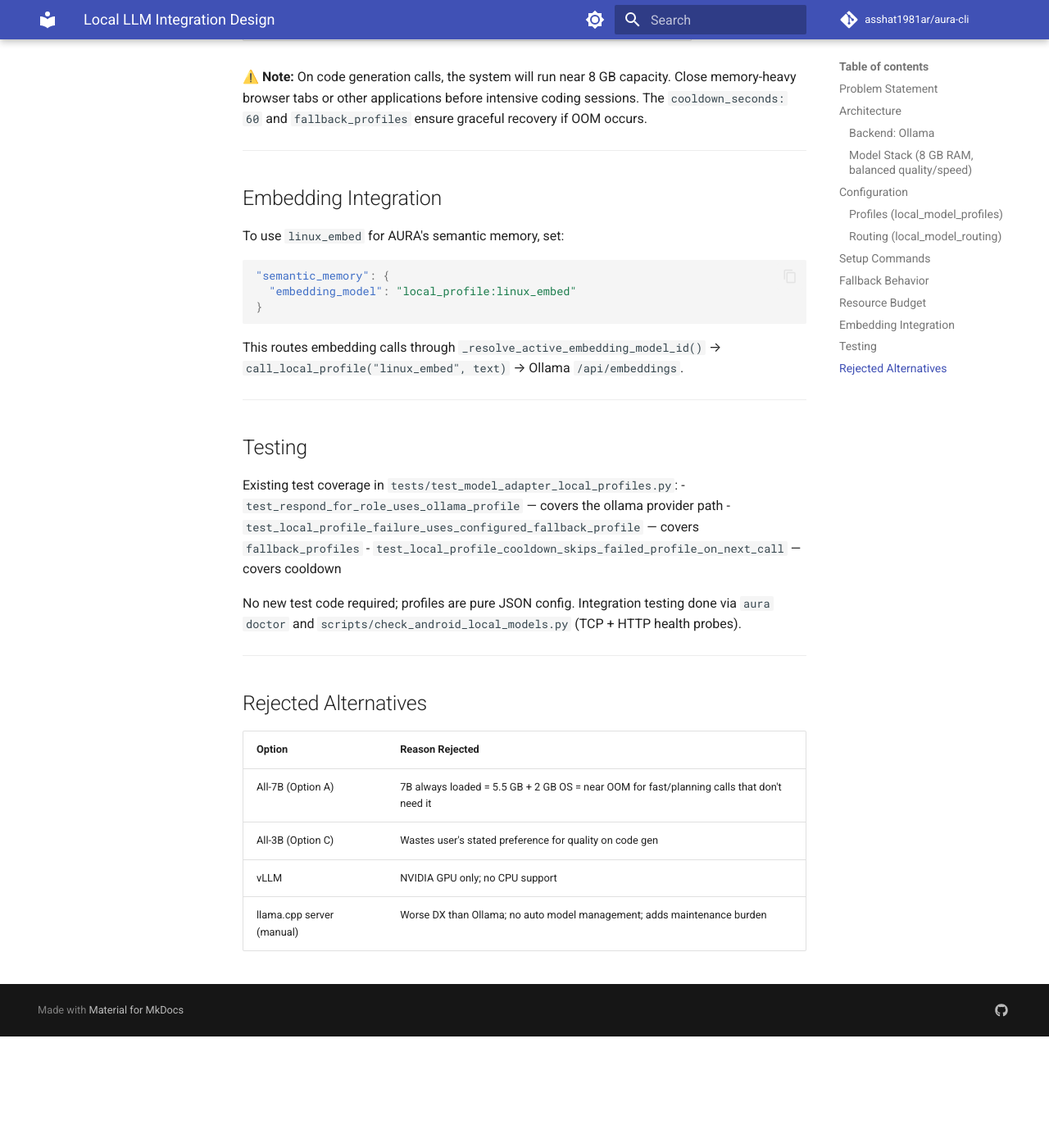
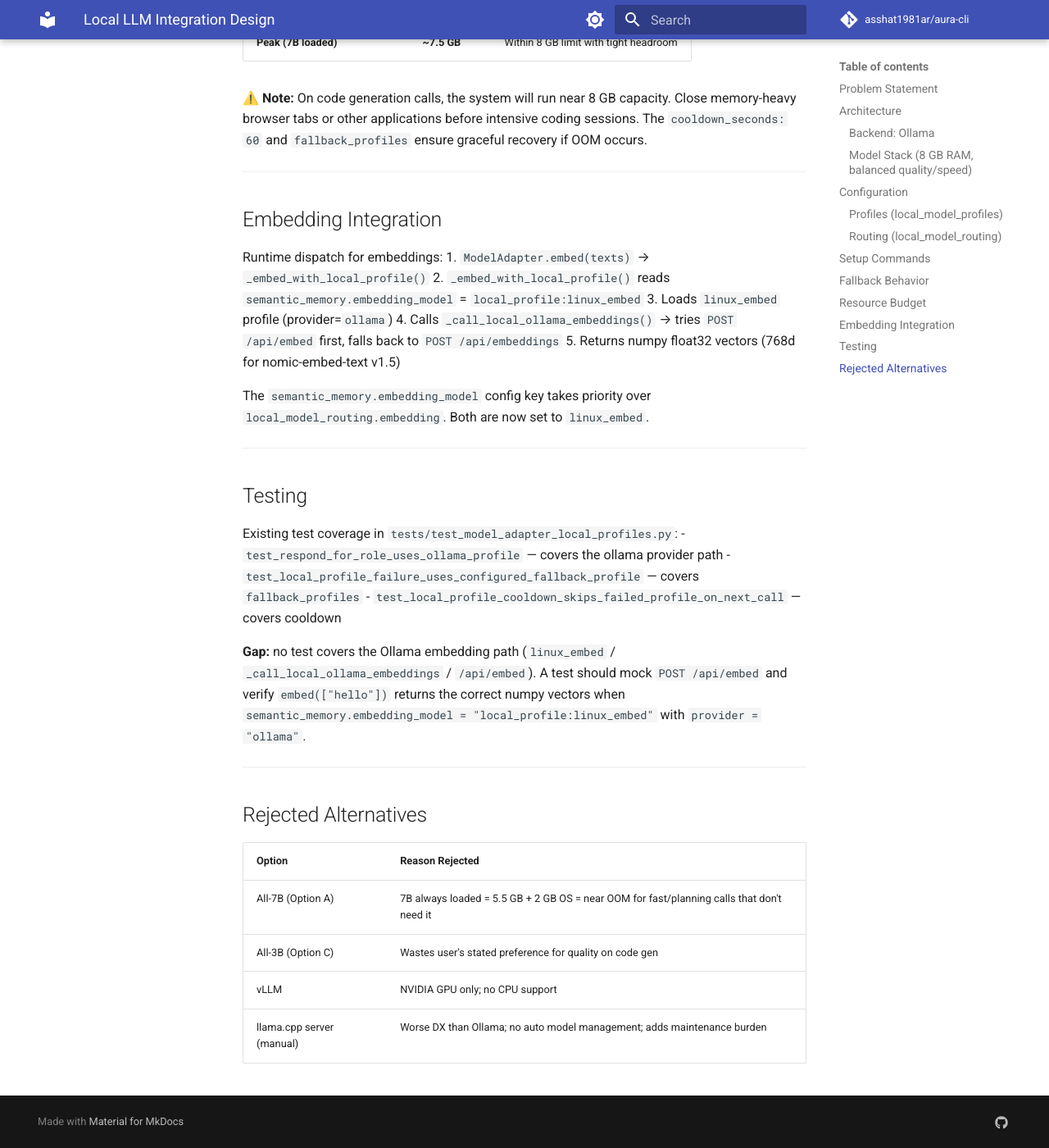
Before and after one commit to asshat1981ar/aura-cli, an MkDocs documentation site: the page built from docs/superpowers/specs/2026-04-10-local-llm-integration-design.md, in a window 1280 px wide and 1400 px high, scrolled down 3350 px. Shown: the whole window at 82% size. Built offline with MkDocs 1.6.1 and Material for MkDocs 9.7.7, drawn with Linux system fonts in a browser that asks for light colours; comment, search, counter and statistics services are not loaded; the version menu is left out; before the commit the page ends 4614 px from its top, so only the background shows below that; some of the changed text lies outside the part shown.

Commit message:
fix: resolve 3 issues from local LLM spec review
1. Fix semantic_memory.embedding_model → local_profile:linux_embed
   (was android_embeddings; linux_embed now active for embeddings)

2. Fix respond_for_role OpenRouter fallback guard:
   config.get('primary_provider') → config.get('primary_provider', 'openrouter')
   Matches existing pattern on line 289; prevents silent fallback skip
   when primary_provider is absent from config.

3. Update design spec:
   - Correct Ollama architecture description (dedicated provider path,
     not openai_compatible)
   - Correct embedding runtime path (_call_local_ollama_embeddings /
     /api/embed, not via _resolve_active_embedding_model_id)
   - Remove invalid --local flag from setup command
   - Document fallback default value fix
   - Note embedding test coverage gap

Co-authored-by: Copilot <223556219+Copilot@users.noreply.github.com>

````diff
--- a/aura.config.json
+++ b/aura.config.json
@@ -96,7 +96,7 @@
   },
   "semantic_memory": {
     "top_k": 9,
-    "embedding_model": "local_profile:android_embeddings"
+    "embedding_model": "local_profile:linux_embed"
   },
   "n_best_candidates": 1,
   "n_best_temperature_spread": [
--- a/docs/superpowers/specs/2026-04-10-local-llm-integration-design.md
+++ b/docs/superpowers/specs/2026-04-10-local-llm-integration-design.md
@@ -17,7 +17,7 @@ AURA's `local_model_profiles` and `local_model_routing` infrastructure is fully
 ### Backend: Ollama
 
 Ollama is selected as the inference backend because:
-- OpenAI-compatible REST API (matches AURA's existing `openai_compatible` provider path)
+- AURA has a dedicated `ollama` provider path (`_call_local_ollama` for chat, `_call_local_ollama_embeddings` for embeddings)
 - Native GGUF support via embedded llama.cpp
 - Automatic model management (`ollama pull`, model swap, context tracking)
 - CPU inference works well on Linux x86-64
@@ -103,16 +103,16 @@ ollama pull nomic-embed-text       # ~274 MB
 curl http://127.0.0.1:11434/api/tags
 
 # Test AURA local routing
-aura run "write a python hello world" --local
+aura run "write a python hello world"
 ```
 
 ---
 
 ## Fallback Behavior
 
-1. `linux_coder_7b` fails → `linux_fast_3b` (configured `fallback_profiles`)
-2. `linux_fast_3b` fails → OpenRouter via `model_routing` key (standard AURA fallback in `respond_for_role`)
-3. OpenRouter fails → `respond()` default chain (OpenAI → Anthropic)
+1. `linux_coder_7b` fails → `linux_fast_3b` (configured via `fallback_profiles`)
+2. `linux_fast_3b` fails + cooldown active → `respond_for_role` checks `model_routing` for the route key and calls OpenRouter (requires `primary_provider` defaults to `"openrouter"` — fixed in `core/model_adapter.py` line 264)
+3. OpenRouter fails → `respond()` default chain (OpenAI → Anthropic → local command)
 
 ---
 
@@ -132,14 +132,14 @@ aura run "write a python hello world" --local
 
 ## Embedding Integration
 
-To use `linux_embed` for AURA's semantic memory, set:
-```json
-"semantic_memory": {
-  "embedding_model": "local_profile:linux_embed"
-}
-```
+Runtime dispatch for embeddings:
+1. `ModelAdapter.embed(texts)` → `_embed_with_local_profile()`
+2. `_embed_with_local_profile()` reads `semantic_memory.embedding_model` = `local_profile:linux_embed`
+3. Loads `linux_embed` profile (provider=`ollama`)
+4. Calls `_call_local_ollama_embeddings()` → tries `POST /api/embed` first, falls back to `POST /api/embeddings`
+5. Returns numpy float32 vectors (768d for nomic-embed-text v1.5)
 
-This routes embedding calls through `_resolve_active_embedding_model_id()` → `call_local_profile("linux_embed", text)` → Ollama `/api/embeddings`.
+The `semantic_memory.embedding_model` config key takes priority over `local_model_routing.embedding`. Both are now set to `linux_embed`.
 
 ---
 
@@ -150,7 +150,7 @@ Existing test coverage in `tests/test_model_adapter_local_profiles.py`:
 - `test_local_profile_failure_uses_configured_fallback_profile` — covers `fallback_profiles`
 - `test_local_profile_cooldown_skips_failed_profile_on_next_call` — covers cooldown
 
-No new test code required; profiles are pure JSON config. Integration testing done via `aura doctor` and `scripts/check_android_local_models.py` (TCP + HTTP health probes).
+**Gap:** no test covers the Ollama embedding path (`linux_embed` / `_call_local_ollama_embeddings` / `/api/embed`). A test should mock `POST /api/embed` and verify `embed(["hello"])` returns the correct numpy vectors when `semantic_memory.embedding_model = "local_profile:linux_embed"` with `provider = "ollama"`.
 
 ---
 
````
Also changed, not shown: 1 other file.
